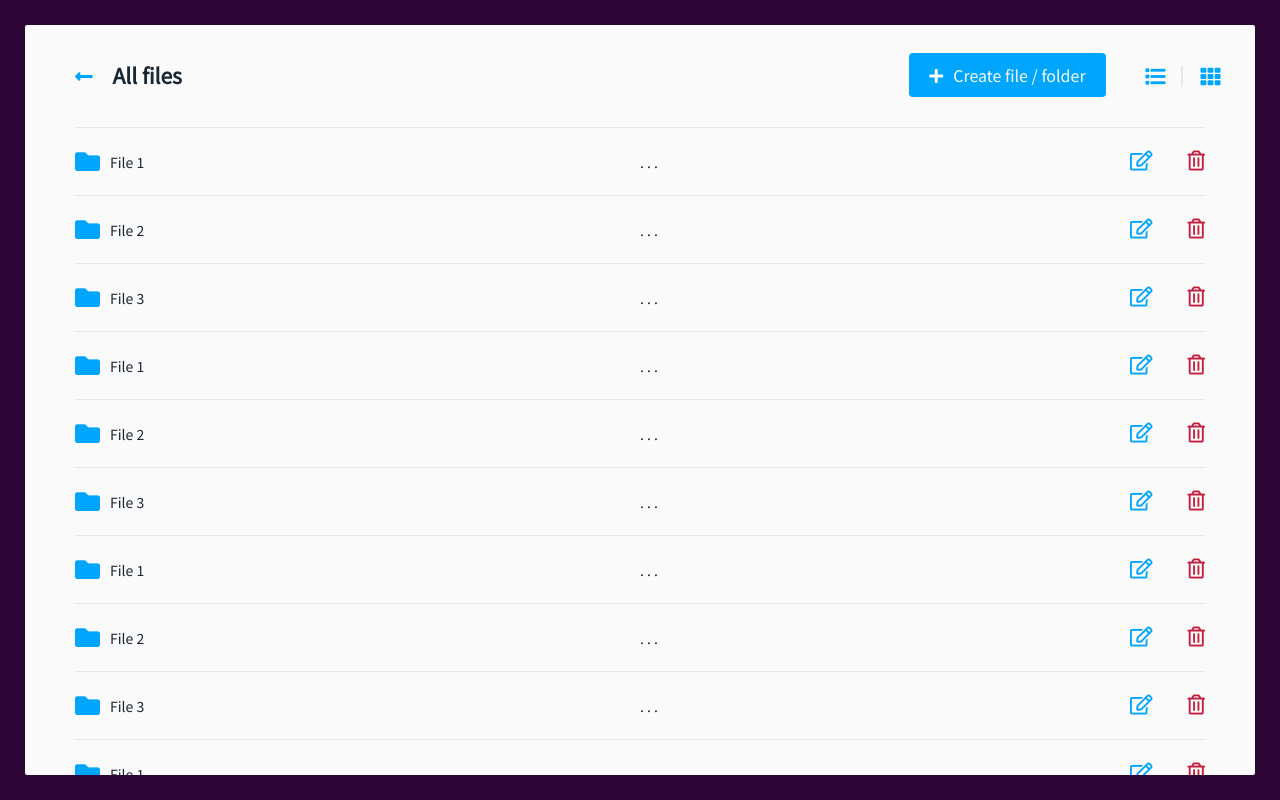
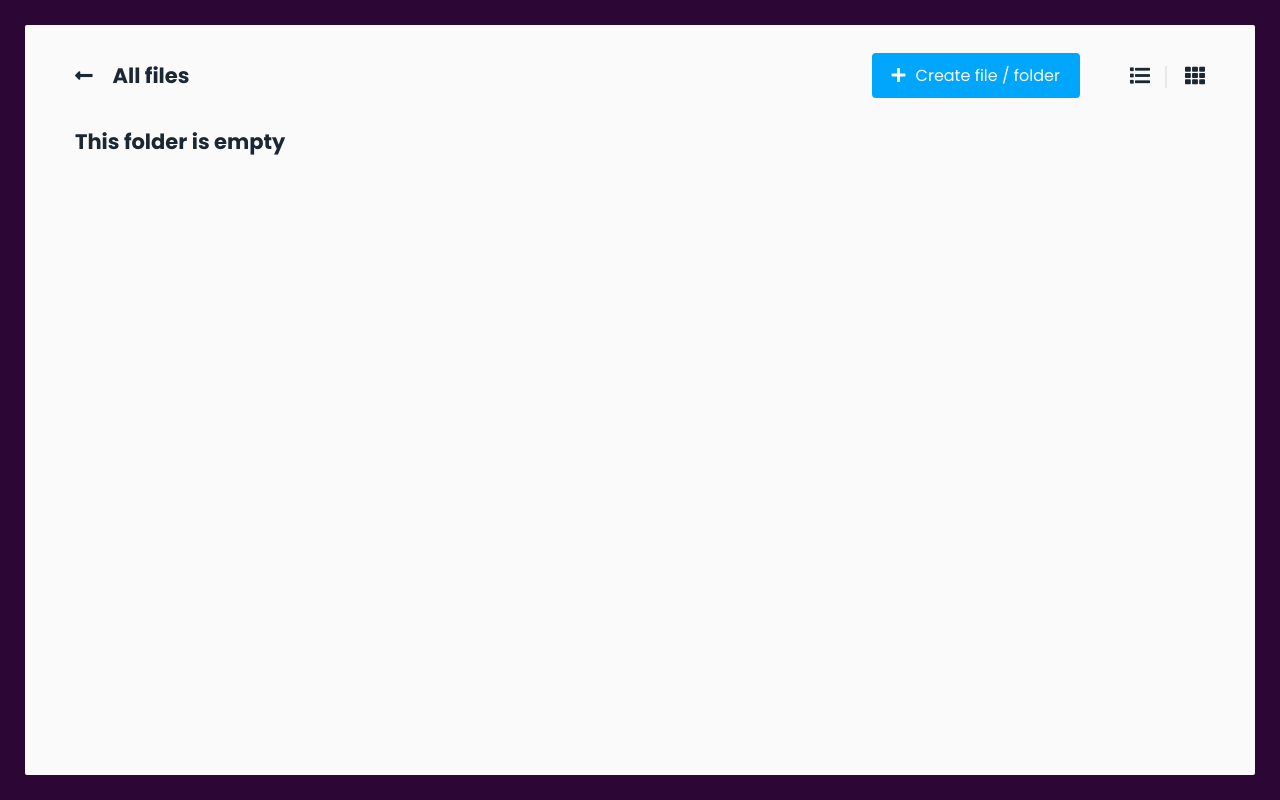
Before and after one commit to Chrismarcel/file_system, a React app: page / in a window 1280 px wide. Built offline with nearby package versions, Linux system fonts and the light colour scheme.

Commit message:
implement create article functionality

```diff
--- a/public/index.html
+++ b/public/index.html
@@ -23,7 +23,7 @@
     crossorigin="anonymous"
     >
     <link
-    href="https://fonts.googleapis.com/css?family=Noto+Sans+JP:400|Poppins:700&display=swap"
+    href="https://fonts.googleapis.com/css?family=Poppins:400,700&display=swap"
     rel="stylesheet">
     <title>File System</title>
 </head>
--- a/src/assets/scss/styles.scss
+++ b/src/assets/scss/styles.scss
@@ -13,7 +13,7 @@ $light-orange: #d38b5d;
     margin: 0;
     padding: 0;
     border: none;
-    font-family: "Noto Sans JP", "Courier New", Courier, monospace;
+    font-family: "Poppins", "Courier New", Courier, monospace;
   }
 
 a {
@@ -61,7 +61,7 @@ button {
         left: 2.5rem;
         border-radius: .2rem;
         overflow: scroll;
-        padding: 3em 5rem;
+        padding: 10.1rem 5rem 3rem;
         opacity: 1;
         transition: opacity .4s ease-in-out;
 
@@ -76,10 +76,6 @@ button {
         border-top: 1px solid $border-grey;
         padding: 1.5em 0;
         cursor: pointer;
-
-        &:first-of-type {
-            margin-top: 6rem;
-        }
 
         &:last-child {
             border-bottom: 1px solid $border-grey;
@@ -138,7 +134,7 @@ button {
     display: flex;
     align-items: center;
     position: fixed;
-    width: 89.5%;
+    width: calc(100vw - 15rem);
     background: inherit;
     top: 2.5rem;
     padding: 2em 0;
@@ -147,7 +143,7 @@ button {
         font-size: 2rem;
 
         & i {
-            color: $blue-color;
+            color: $text-color;
         }
     }
 
@@ -177,10 +173,11 @@ button {
     .create-file {
         position: relative;
         font-size: 1.6rem;
+        margin-right: 5rem;
 
         & .dropdown-btn {
-            margin-right: 4rem;
             font-size: 1.6rem;
+            cursor: pointer;
 
             & i {
                 color: $light-color;
@@ -190,29 +187,32 @@ button {
 
         & .create-options {
             position: absolute;
-            top: 35px;
+            top: 20px;
             background: $blue-color;
             color: #ffffff;
-            width: 83%;
+            width: 100%;
+            border-radius: 4px;
+            transition: all .4s ease-in-out;
+            height: 0;
             padding: 1rem 2rem;
-            border-radius: 4px;
+            z-index: -1;
 
             & li {
                 cursor: pointer;
-
-                &:first-child {
-                    margin-bottom: 1.6rem;
-                    margin-top: 1rem;
-                }
+                margin-bottom: 1.6rem;
+                margin-top: 1rem;
+                transform: scale(0);
+                transition: all .2s ease-in;
             }
-
-            transform: scale(0);
-            height: 0;
         }
 
         & .dropdown-shown {
-            height: auto;
-            transform: scale(1);
+            height: 10rem;
+            top: 30px;
+
+            & li {
+                transform: scaleY(1);
+            }
         }
     }
 }
--- a/src/components/DashboardHeader.jsx
+++ b/src/components/DashboardHeader.jsx
@@ -8,8 +8,6 @@ class DashboardHeader extends Component {
       expanded: false
     }
 
-    myRef = React.createRef();
-
     componentDidMount() {
       document.addEventListener('mousedown', this.collapseDropdown);
     }
@@ -18,8 +16,10 @@ class DashboardHeader extends Component {
       document.removeEventListener('mousedown', this.collapseDropdown);
     }
 
-    expandDropdown = () => {
-      this.setState({ expanded: true });
+    expandDropdown = (event) => {
+      if (event.target.className.includes('btn')) {
+        this.setState({ expanded: true });
+      }
     }
 
     collapseDropdown = (event) => {
@@ -27,7 +27,10 @@ class DashboardHeader extends Component {
       if (event.path[1].className.includes('create-options')) {
         openCreateFileModal();
       }
-      this.setState({ expanded: false });
+
+      if (!event.target.className.includes('btn')) {
+        this.setState({ expanded: false });
+      }
     }
 
     render() {
--- a/src/components/FileIcon.jsx
+++ b/src/components/FileIcon.jsx
@@ -4,7 +4,7 @@ import { Link } from 'react-router-dom';
 import slugify from 'slugify';
 
 const FileIcon = ({ type, name }) => {
-  const fileIcon = type === 'file' ? 'fas fa-folder' : 'far fa-file-alt';
+  const fileIcon = type === 'folder' ? 'fas fa-folder' : 'far fa-file-alt';
   const slug = slugify(name, { lower: true });
 
   return (
--- a/src/views/FileManager.jsx
+++ b/src/views/FileManager.jsx
@@ -5,62 +5,84 @@ import DashboardHeader from '../components/DashboardHeader';
 
 class FileManager extends Component {
     state = {
-      files: [],
-      createFileModalShown: false
+      directory: {},
+      createFileModalShown: false,
+      fileType: ''
     }
 
     componentWillMount() {
-      const { location } = this.props;
-      const directory = location.split('/').pop();
-      const files = localStorage.getItem(directory);
-      this.setState({ files });
+      const { location: path } = this.props;
+      this.fetchFiles(path);
     }
 
-    openCreateFileModal = () => {
-      this.setState({ createFileModalShown: true });
+    shouldComponentUpdate(nextProps) {
+      const { location: prevPath } = this.props;
+      const { location: nextPath } = nextProps;
+      if (prevPath !== nextPath) { this.fetchFiles(nextPath); }
+      return true;
+    }
+
+    handleFileNameInput = (event) => {
+      this.setState({ [event.target.id]: event.target.value });
+    }
+
+    openCreateFileModal = (event) => {
+      if (event.target) {
+        const fileType = event.target.id;
+        this.setState({ fileType });
+        this.setState({ createFileModalShown: true });
+      }
     }
 
     createNewFile = (event) => {
       event.preventDefault();
+      const { 'file-name': fileName, fileType } = this.state;
+      const { location } = this.props;
+
+      const modifiedDate = new Intl.DateTimeFormat('en-GB', {
+        month: 'long', year: 'numeric', day: 'numeric', hour: 'numeric', minute: 'numeric', hour12: true
+      }).format(new Date());
+      const directory = !location.split('/').pop() ? 'all-files' : location.split('/').pop();
+      const folder = JSON.parse(localStorage.getItem(directory)) || { files: [], folders: [] };
+      folder[`${fileType}s`].push({ name: fileName, date: modifiedDate });
+      localStorage.setItem(directory, JSON.stringify(folder));
       this.closeCreateFileModal();
+      this.setState({ directory: folder });
     }
 
     closeCreateFileModal = () => {
       this.setState({ createFileModalShown: false });
     }
 
+    fetchFiles(path) {
+      const directory = path.split('/').pop() || 'all-files';
+      const files = JSON.parse(localStorage.getItem(directory)) || { files: [], folders: [] };
+      this.setState({ directory: files });
+    }
+
     render() {
-      const { files, createFileModalShown } = this.state;
+      const { directory, createFileModalShown, fileType } = this.state;
+      const folders = directory.folders.map((folder, id) => {
+        const uniqueKey = id;
+        return <FileList key={uniqueKey + 1} type="folder" name={folder.name} modifiedDate=". . ." />;
+      });
+      const files = directory.files.map((file, id) => {
+        const uniqueKey = id;
+        return <FileList key={uniqueKey + 1} type="file" name={file.name} modifiedDate={file.date} />;
+      });
       return (
         <main className="file-manager">
           <div className={`file-listing ${createFileModalShown ? 'modal-open' : ''}`}>
             <DashboardHeader title="All files" openCreateFileModal={this.openCreateFileModal} />
-            <FileList type="file" name="File 1" modifiedDate=". . ." />
-            <FileList type="file" name="File 2" modifiedDate=". . ." />
-            <FileList type="file" name="File 3" modifiedDate=". . ." />
-            <FileList type="file" name="File 1" modifiedDate=". . ." />
-            <FileList type="file" name="File 2" modifiedDate=". . ." />
-            <FileList type="file" name="File 3" modifiedDate=". . ." />
-            <FileList type="file" name="File 1" modifiedDate=". . ." />
-            <FileList type="file" name="File 2" modifiedDate=". . ." />
-            <FileList type="file" name="File 3" modifiedDate=". . ." />
-            <FileList type="file" name="File 1" modifiedDate=". . ." />
-            <FileList type="file" name="File 2" modifiedDate=". . ." />
-            <FileList type="file" name="File 3" modifiedDate=". . ." />
-            <FileList type="folder" name="Main Folder 1" modifiedDate="24-04-2018 05:00pm" />
-            <FileList type="folder" name="Main Folder 2" modifiedDate="24-04-2018 05:00pm" />
-            <FileList type="folder" name="Main Folder 3" modifiedDate="24-04-2018 05:00pm" />
-            <FileList type="folder" name="Main Folder 4" modifiedDate="24-04-2018 05:00pm" />
-            <FileList type="folder" name="Main Folder 5" modifiedDate="24-04-2018 05:00pm" />
-            <FileList type="folder" name="Main Folder 6" modifiedDate="24-04-2018 05:00pm" />
-            <FileList type="folder" name="Main Folder 7" modifiedDate="24-04-2018 05:00pm" />
-            <FileList type="folder" name="Main Folder 8" modifiedDate="24-04-2018 05:00pm" />
+            {folders}
+            {files}
+            {(!files.length && !folders.length) && <h2 className="empty-folder">This folder is empty</h2>}
           </div>
           <div className={`create-file-modal ${createFileModalShown ? 'modal-open' : ''}`}>
             <form onSubmit={this.createNewFile}>
               <div className="form-group">
-                <input type="text" name="file-name" id="file-name" required />
-                <label htmlFor="file-name">Enter file / folder name</label>
+                <input type="text" name="file-name" id="file-name" required onChange={this.handleFileNameInput} />
+                <label htmlFor="file-name">{`Enter ${fileType} name`}</label>
               </div>
               <div className="btn-group">
                 <button className="btn" type="submit">Create</button>
```
